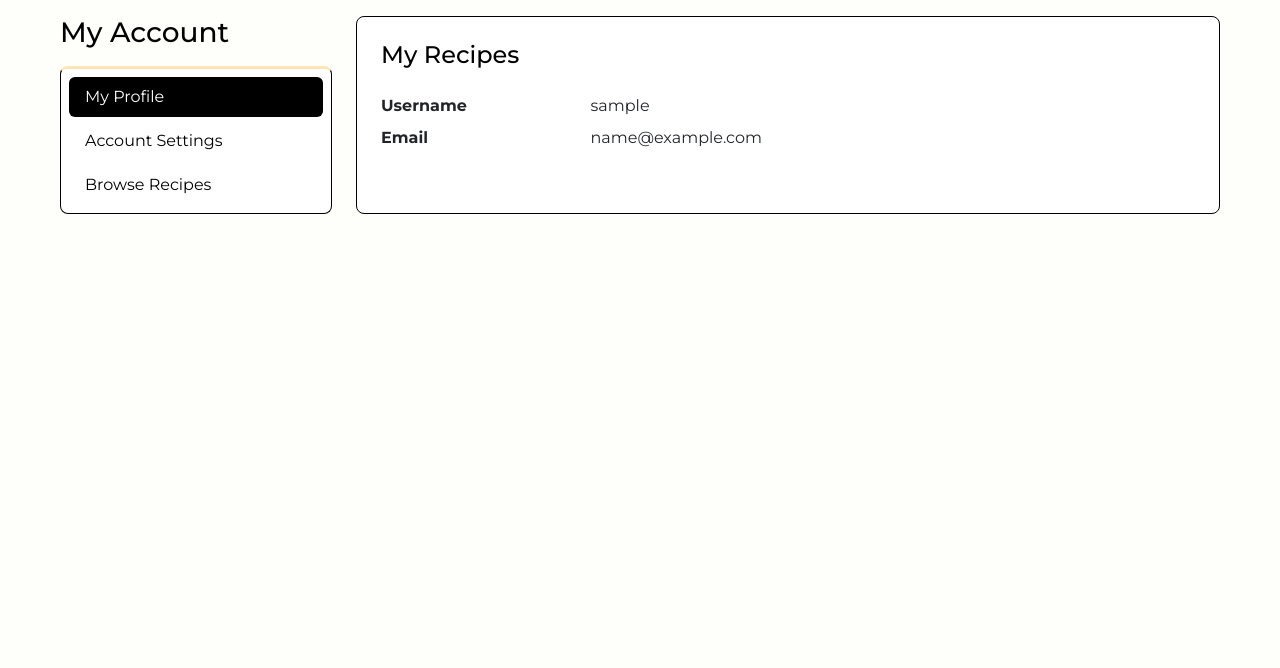
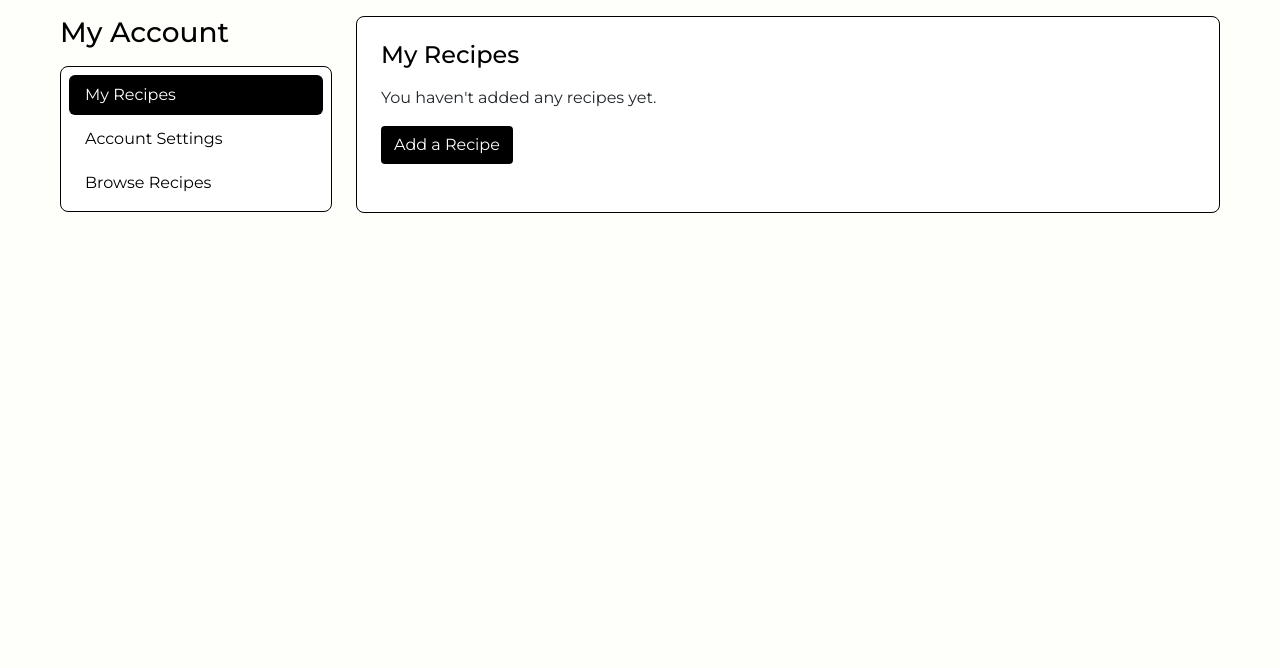
Before and after one commit to coderlawa/mileThree, a Django app: page /profile/ in a window 1280 px wide. Shown: the part 75-743 px from the top of the page. Run offline with Django 5.2, Linux system fonts and the light colour scheme; the visitor is signed in with stand-in values (Sample User, id 1); data that the repository does not hold is empty; some libraries are stand-ins or nearby versions.

Commit message:
profile templates & view updated including css

```diff
--- a/profiles/templates/profiles/profile-settings.html
+++ b/profiles/templates/profiles/profile-settings.html
@@ -8,7 +8,7 @@
         <aside class="col-12 col-md-4 col-lg-3">
             <h1 class="h3 text-black mb-3">My Account</h1>
             <nav class="nav nav-pills flex-column profile-nav" aria-label="Profile navigation">
-                <a class="nav-link" href="{% url 'profile' %}" aria-current="page">My Profile</a>
+                <a class="nav-link" href="{% url 'profile' %}" aria-current="page">My Recipes</a>
                 <a class="nav-link active" href="{% url 'profile-settings' %}">Account Settings</a>
                 <a class="nav-link" href="{% url 'home' %}">Browse Recipes</a>
             </nav>
--- a/profiles/templates/profiles/profile.html
+++ b/profiles/templates/profiles/profile.html
@@ -7,21 +7,55 @@
         <aside class="col-12 col-md-4 col-lg-3">
             <h1 class="h3 text-black mb-3">My Account</h1>
             <nav class="nav nav-pills flex-column profile-nav" aria-label="Profile navigation">
-                <a class="nav-link active" href="{% url 'profile' %}" aria-current="page">My Profile</a>
+                <a class="nav-link active" href="{% url 'profile' %}" aria-current="page">My Recipes</a>
                 <a class="nav-link" href="{% url 'profile-settings' %}">Account Settings</a>
                 <a class="nav-link" href="{% url 'home' %}">Browse Recipes</a>
             </nav>
         </aside>
         <section class="col-12 col-md-8 col-lg-9" aria-labelledby="profile-heading">
-            <div class="profile-panel">
-                <h2 id="profile-heading" class="h4 text-black mb-4">My Recipes</h2>
-                <dl class="row mb-0">
-                    <dt class="col-sm-3">Username</dt>
-                    <dd class="col-sm-9">{{ profile_user.username }}</dd>
-                    <dt class="col-sm-3">Email</dt>
-                    <dd class="col-sm-9 mb-0">{{ profile_user.email|default:"Not provided" }}</dd>
-                </dl>
+            <div class="profile-panel mb-4">
+                <h2 id="recipes-heading" class="h4 text-black mb-3">My Recipes</h2>
+                {% if recipes %}
+                <div class="row g-3">
+                    {% for recipe in recipes %}
+                    {% if recipe.is_public and recipe.author == user %}
+                    <div class="col-12{% if not recipe.status and recipe.author == user %} card-highlight{% endif %}">
+                        <article class="card profile-recipe-card">
+                            <div class="row g-0">
+                                <div class="col-4">
+                                    {% if recipe.image %}
+                                    <img src="{{ recipe.image.url }}" class="img-fluid profile-recipe-image rounded-start" alt="{{ recipe.title }}">
+                                    {% else %}
+                                    <img src="{% static 'images/noimage.png' %}" class="img-fluid profile-recipe-image rounded-start" alt="{{ recipe.title }}">
+                                    {% endif %}
+                                </div>
+                                <div class="col-8">
+                                    <div class="card-body d-flex flex-column h-100">
+                                        <h3 class="card-title h5">{{ recipe.title }}</h3>
+                                        <p class="card-text">{{ recipe.description|striptags|truncatewords:18 }}</p>
+                                        <p class="card-text">
+                                            <small class="text-muted">
+                                                {% if recipe.status == 1 %}Public{% else %}Private{% endif %}
+                                                | Updated {{ recipe.updated_on|date:"M j, Y" }}
+                                            </small>
+                                        </p>
+                                        <a href="{% url 'recipe_detail' recipe.slug %}" class="btn btn-black mt-auto align-self-start">Update Recipe</a>
+                                    </div>
+                                </div>
+                            </div>
+                        </article>
+                    </div>
+                    {% endif %}
+                    {% endfor %}
+                </div>
+                {% else %}
+                <p>You haven't added any recipes yet.</p>
+                <a href="{% url 'add_recipe' %}" class="btn btn-black">Add a Recipe</a>
+                {% endif %}
+            </section>
             </div>
+
+
         </section>
     </div>
 </div>
--- a/profiles/views.py
+++ b/profiles/views.py
@@ -7,7 +7,10 @@ def profile(request):
     return render(
         request,
         'profiles/profile.html',
-        {'profile_user': request.user},
+        {
+            'profile_user': request.user,
+            'recipes': request.user.recipes.all(),
+        },
     )
 
 
--- a/recipes/templates/recipes/recipe-detail.html
+++ b/recipes/templates/recipes/recipe-detail.html
@@ -18,7 +18,7 @@
                 <div class="mt-5">
                     <p>
                         <strong>Author:</strong> {{ recipe.author }}<br>
-                        <strong>Added on:</strong> {{ recipe.created_on }}
+                        <strong>Added on:</strong> {{ recipe.created_on | date:"M j, Y" }}<br>
                     </p>
                 </div>
                 {% if recipe.author == user %}
--- a/static/css/base.css
+++ b/static/css/base.css
@@ -148,7 +148,6 @@ header.container-fluid.fixed-top {
     padding: 0.5rem;
     background-color: #fff;
     border: 1px solid #000;
-    border-top: 3px solid #FFE5B4;
     border-radius: 0.5rem;
 }
 
@@ -174,6 +173,19 @@ header.container-fluid.fixed-top {
     background-color: #fff;
     border: 1px solid #000;
     border-radius: 0.5rem;
+}
+
+.profile-recipe-card {
+    width: 100%;
+    max-width: none;
+}
+
+.profile-recipe-image {
+    display: block;
+    width: 100%;
+    height: 30vh;
+    max-height: 30vh;
+    object-fit: cover;
 }
 
 /* -------------------- TEXT & BORDER STYLES -------------------- */
```
Also changed, not shown: profiles/tests.py (+31 -4 lines).
